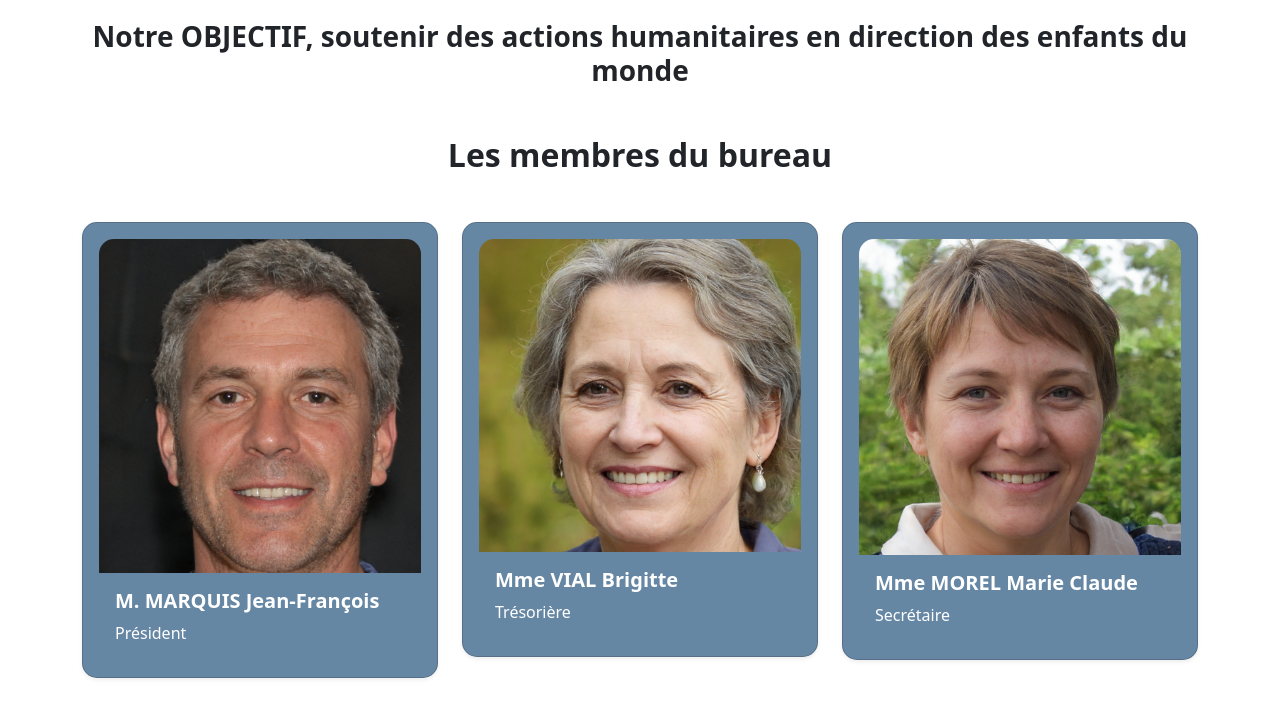
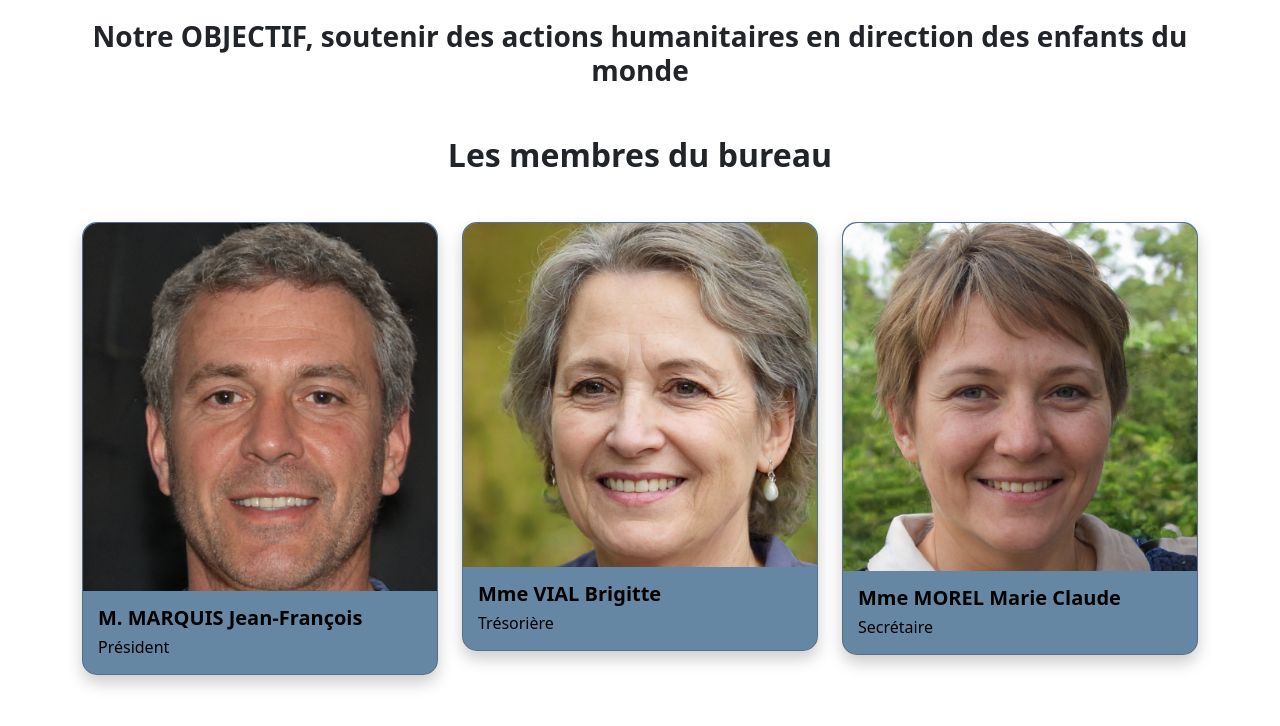
Before and after one commit to Eloise42cdp/SAE-301, a PHP site: page / in a window 1280 px wide. Shown: the part 433-1159 px from the top of the page. After the commit the page ends 1121 px from the top, so only its background shows below. Run offline with PHP 8.4, Linux system fonts and the light colour scheme.

Commit message:
Texte + image + étiquettes partie 3

```diff
--- a/index.html
+++ b/index.html
@@ -47,36 +47,30 @@
     <div class="row row-cols-1 row-cols-md-3 g-4 mt-4">
         <!-- Première étiquette -->
         <div class="col">
-            <div class="card shadow-sm p-3" style="background-color: #6687A4; border-radius: 15px;">
-                <img src="Images/president.png" alt="M. MARQUIS Jean-François"
-                    class="img-fluid mx-auto d-block"
-                    style="width: 100%; height: auto; border-radius: 15px 15px 0 0; object-fit: cover;">
-                <div class="card-body text-start text-white">
-                    <h5 class="card-title fw-bold">M. MARQUIS Jean-François</h5>
+            <div class="card member-card">
+                <img src="Images/president.png" alt="M. MARQUIS Jean-François" class="member-image">
+                <div class="card-body">
+                    <h5 class="card-title">M. MARQUIS Jean-François</h5>
                     <p class="card-text">Président</p>
                 </div>
             </div>
         </div>
         <!-- Deuxième étiquette -->
         <div class="col">
-            <div class="card shadow-sm p-3" style="background-color: #6687A4; border-radius: 15px;">
-                <img src="Images/tresoriere.png" alt="Mme VIAL Brigitte"
-                    class="img-fluid mx-auto d-block"
-                    style="width: 100%; height: auto; border-radius: 15px 15px 0 0; object-fit: cover;">
-                <div class="card-body text-start text-white">
-                    <h5 class="card-title fw-bold">Mme VIAL Brigitte</h5>
+            <div class="card member-card">
+                <img src="Images/tresoriere.png" alt="Mme VIAL Brigitte" class="member-image">
+                <div class="card-body">
+                    <h5 class="card-title">Mme VIAL Brigitte</h5>
                     <p class="card-text">Trésorière</p>
                 </div>
             </div>
         </div>
         <!-- Troisième étiquette -->
         <div class="col">
-            <div class="card shadow-sm p-3" style="background-color: #6687A4; border-radius: 15px;">
-                <img src="Images/secretaire.png" alt="Mme MOREL Marie Claude"
-                    class="img-fluid mx-auto d-block"
-                    style="width: 100%; height: auto; border-radius: 15px 15px 0 0; object-fit: cover;">
-                <div class="card-body text-start text-white">
-                    <h5 class="card-title fw-bold">Mme MOREL Marie Claude</h5>
+            <div class="card member-card">
+                <img src="Images/secretaire.png" alt="Mme MOREL Marie Claude" class="member-image">
+                <div class="card-body">
+                    <h5 class="card-title">Mme MOREL Marie Claude</h5>
                     <p class="card-text">Secrétaire</p>
                 </div>
             </div>
--- a/style.css
+++ b/style.css
@@ -24,3 +24,37 @@ h2.fw-bold {
 
 
 /* Les membres du bureau */
+/* Style général pour les étiquettes */
+.member-card {
+    background-color: #6687A4; /* Couleur de fond */
+    border-radius: 15px; /* Coins arrondis */
+    box-shadow: 0 8px 16px rgba(0, 0, 0, 0.2); /* Ombre plus prononcée */
+    min-height: 350px; /* Hauteur minimale */
+    overflow: hidden; /* Évite que le contenu dépasse */
+}
+
+/* Style pour les images */
+.member-image {
+    width: 100%; /* L'image occupe toute la largeur */
+    height: auto; /* Respecte les proportions */
+    object-fit: cover; /* Ajuste l'image sans la déformer */
+    border-radius: 15px 15px 0 0; /* Arrondi uniquement en haut */
+}
+
+/* Style pour le corps de la carte */
+.member-card .card-body {
+    text-align: left; /* Alignement à gauche */
+    color: #000; /* Texte noir */
+    padding: 15px; /* Espacement interne */
+}
+
+/* Titre des étiquettes */
+.member-card .card-title {
+    font-weight: bold; /* Texte en gras */
+    margin-bottom: 5px; /* Espacement sous le titre */
+}
+
+/* Texte descriptif */
+.member-card .card-text {
+    margin: 0; /* Suppression des marges externes */
+}
```
